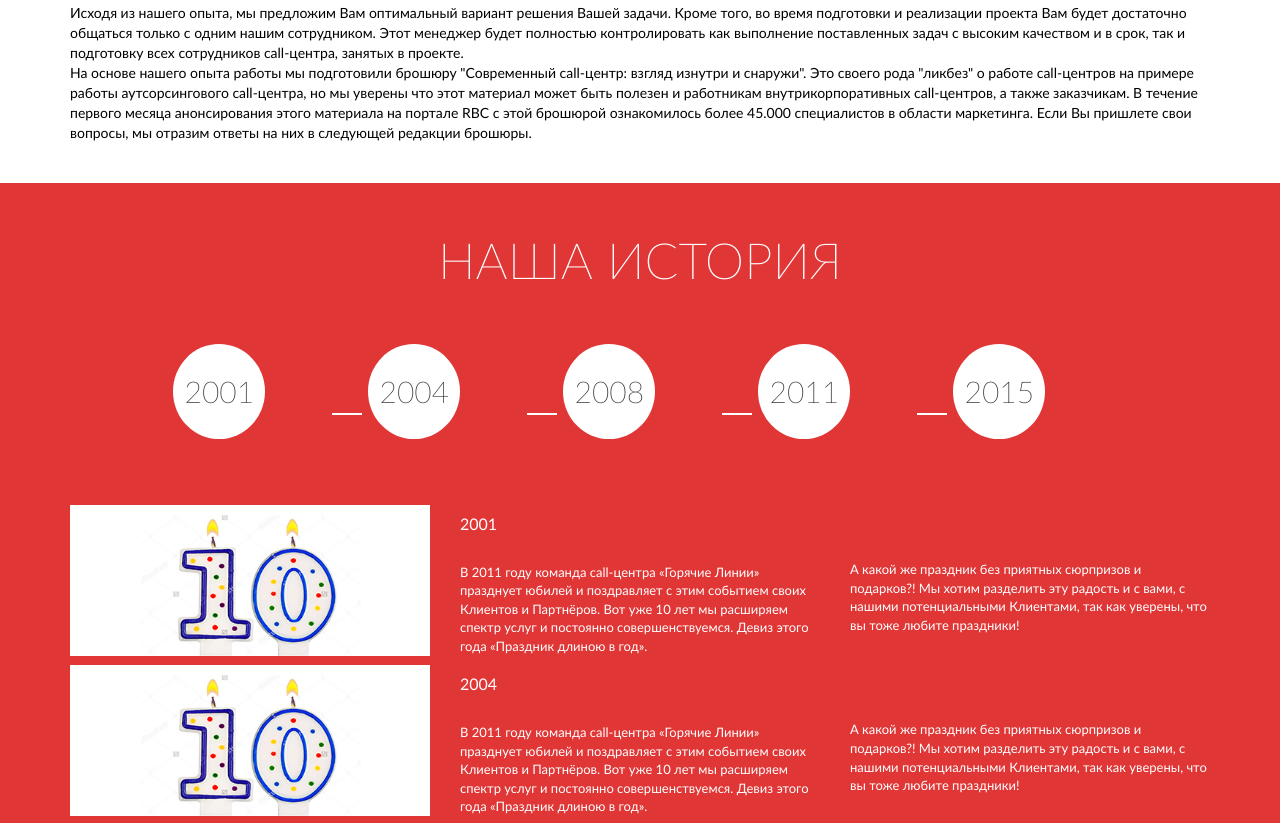
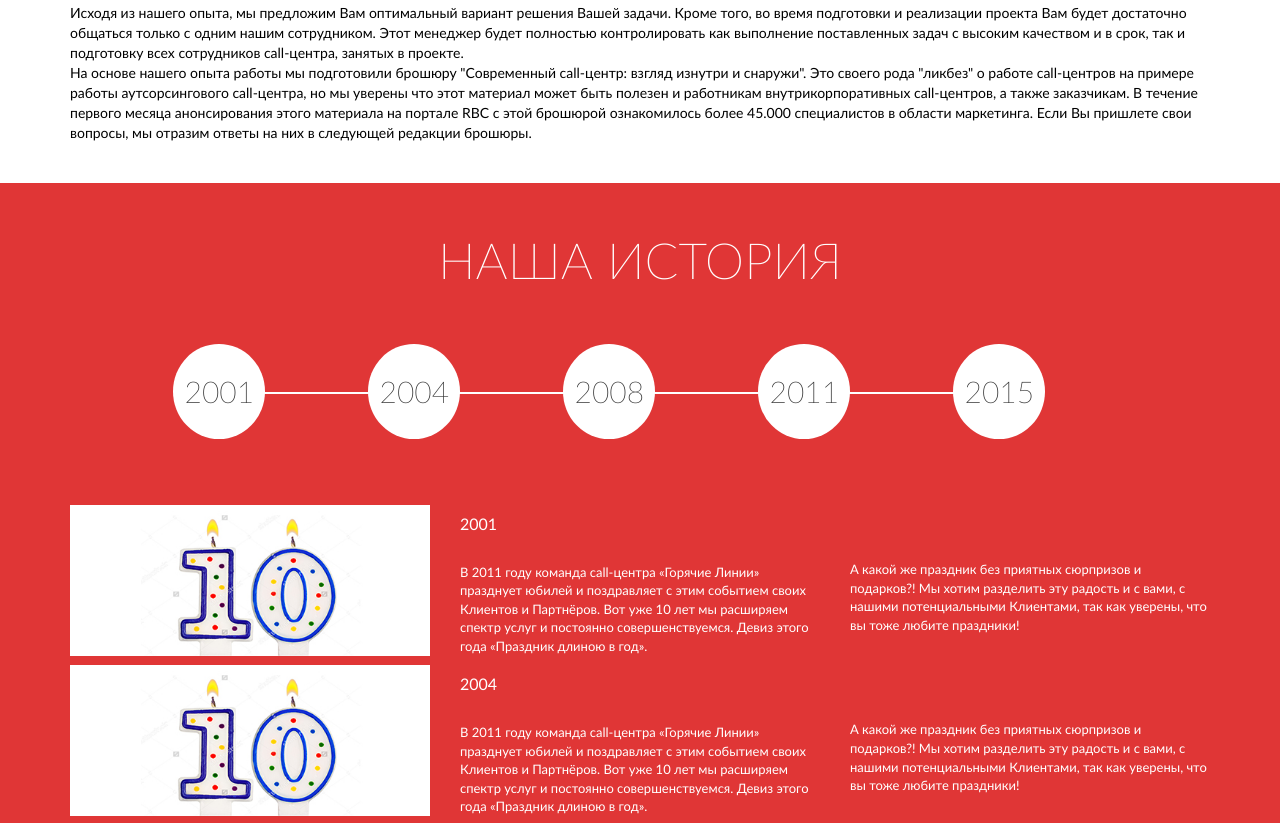
Before and after one commit to sergeyBreslavets/Hot_lines, a website with bundled scripts: page src/html/histori.html in a window 1280 px wide. Shown: the part 1348-2171 px from the top of the page. Built offline with nearby package versions, Linux system fonts and the light colour scheme; files whose address does not match are found by name.

Commit message:
fix band in histori

```diff
--- a/src/html/histori.html
+++ b/src/html/histori.html
@@ -139,13 +139,15 @@
             </div>
             <div class="row ">
                 <div class="histori__control">
+
                     <!-- <div class="col-md-1"></div> -->
-                    <div class="col-xs-6 col-sm-4  col-md-2 col-md-offset-1 "> <span id="sl_2001" class="histori__control__year-hover"><span class="histori__control__year">2001</span></span> <span class="histori__control__band hidden-sm hidden-xs"></span></div>
-                    <div class="col-xs-6 col-sm-4 col-md-2  "><span id="sl_2004" class="histori__control__year-hover"><span class="histori__control__year">2004</span></span> <span class="histori__control__band hidden-sm hidden-xs"></span></div>
-                    <div class="col-xs-6 col-sm-4 col-md-2"><span id="sl_2008" class="histori__control__year-hover"><span class="histori__control__year">2008</span></span> <span class="histori__control__band hidden-sm hidden-xs"></span></div>
-                    <div class="col-xs-6 col-sm-4 col-md-2 "><span id="sl_2011" class="histori__control__year-hover"><span class="histori__control__year">2011</span></span> <span class="histori__control__band hidden-sm hidden-xs"></span></div>
-                    <div class="col-xs-6 col-sm-4 col-md-2 "><span id="sl_2015" class="histori__control__year-hover"><span class="histori__control__year">2015</span></span>
+                    <div class="col-xs-4 col-sm-2 col-sm-offset-1 col-md-2 col-md-offset-1 z2"> <span id="sl_2001" class="histori__control__year-hover"><span class="histori__control__year">2001</span></span> </div>
+                    <div class="col-xs-4 col-sm-2 col-md-2  z2"><span id="sl_2004" class="histori__control__year-hover"><span class="histori__control__year">2004</span></span> </div>
+                    <div class="col-xs-4 col-sm-2 col-md-2 z2"><span id="sl_2008" class="histori__control__year-hover"><span class="histori__control__year">2008</span></span> </div>
+                    <div class="col-xs-4 col-sm-2 col-md-2 z2"><span id="sl_2011" class="histori__control__year-hover"><span class="histori__control__year">2011</span></span> </div>
+                    <div class="col-xs-4 col-sm-2 col-md-2 z2"><span id="sl_2015" class="histori__control__year-hover"><span class="histori__control__year">2015</span></span>
                     </div>
+                    <div class="band z1 hidden-xs"></div>
                 </div>
             </div>
         </div>
--- a/src/sass/_histori.scss
+++ b/src/sass/_histori.scss
@@ -1,6 +1,6 @@
 .histori {
     background: #e03636;
-    z-index: 0;
+
     .histori__title {
         text-align: center;
         text-transform: uppercase;
@@ -10,9 +10,11 @@
         color: #FFF;
     }
     .histori__control {
+        position: relative;
         margin-top: 40px;
         margin-bottom: 56px;
         padding-bottom: 1px;
+
         .histori__control__band {
             background: #fff;
             background: #fff;
@@ -21,17 +23,18 @@
           left: 180px;
             position: absolute;
             top: 75px;
-            z-index: 1 !important;
+
 
         }
         .histori__control__year-hover {
-            z-index: 5 !important;
+            cursor: pointer;
+
             border-radius: 50%;
             border: 1px solid transparent;
             padding: 5px;
             display: inline-block;
             &:hover {
-              z-index: 5 !important;
+
                 border: 1px solid #fff;
                 .histori__control__year {
                     border: 1px solid #fff;
@@ -39,7 +42,7 @@
                 }
             }
             .histori__control__year {
-                z-index: 5 !important;
+
 
                 text-align: center;
                 background: #fff;
@@ -85,3 +88,29 @@
         }
     }
 }
+.band{
+    background: #fff;
+    position: absolute;
+    height: 2px;
+    width: 67%;
+    top: 54px;
+
+     @media (min-width: $screen-xs-min) {
+
+    }
+    @media (min-width: $screen-sm-min) {
+      left: 160px;
+    }
+    @media (min-width: $screen-md-min) {
+    left: 190px;
+    }
+    @media (min-width: $screen-lg-min) {
+        left: 190px;
+    }
+}
+.z2{
+    z-index: 2;
+}
+.z1{
+    z-index: 1;
+}
--- a/src/sass/_map_contact.scss
+++ b/src/sass/_map_contact.scss
@@ -36,6 +36,7 @@
         font-weight: 200;
         font-style: normal;
         color: #e03636;
+        margin-bottom: 40px;
     }
 
     .map_contact__title_contact{
```
Also changed, not shown: www/histori.html (+1 -1 lines), www/assets/styles/styles.css.
